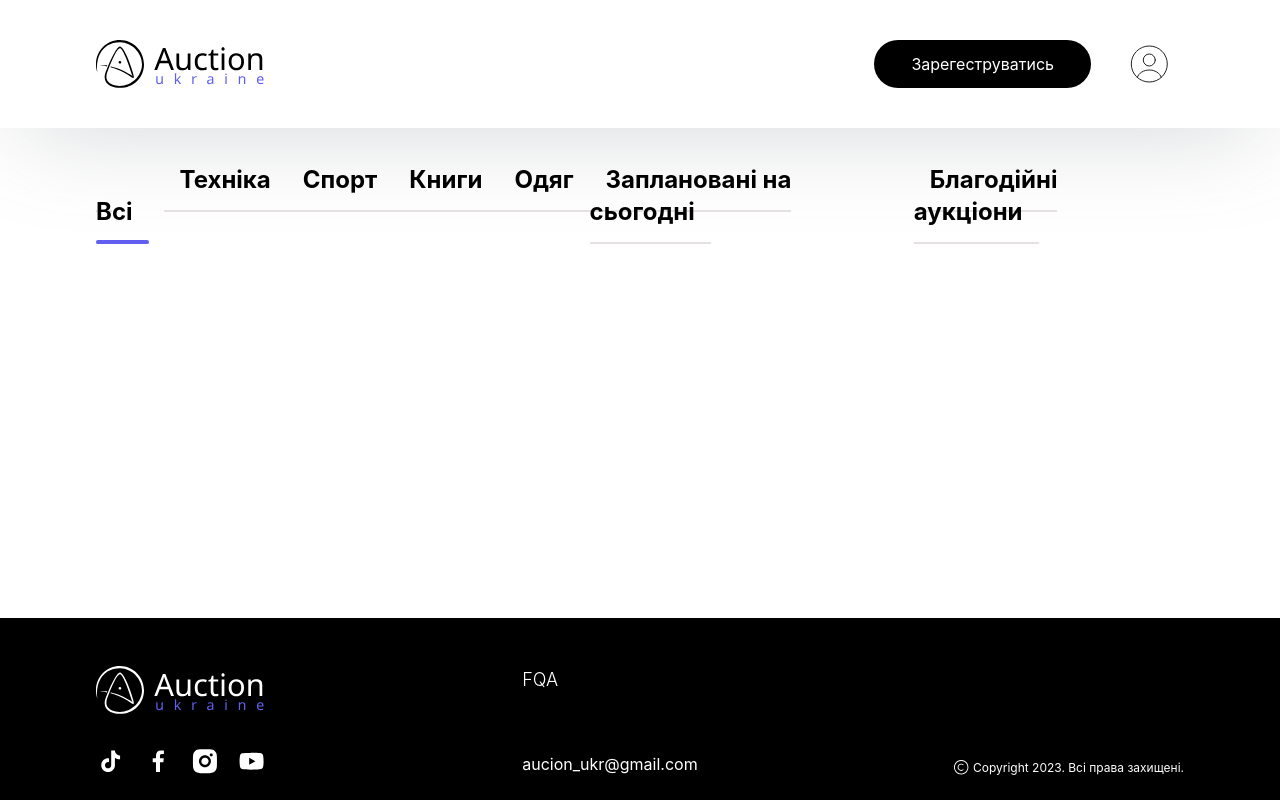
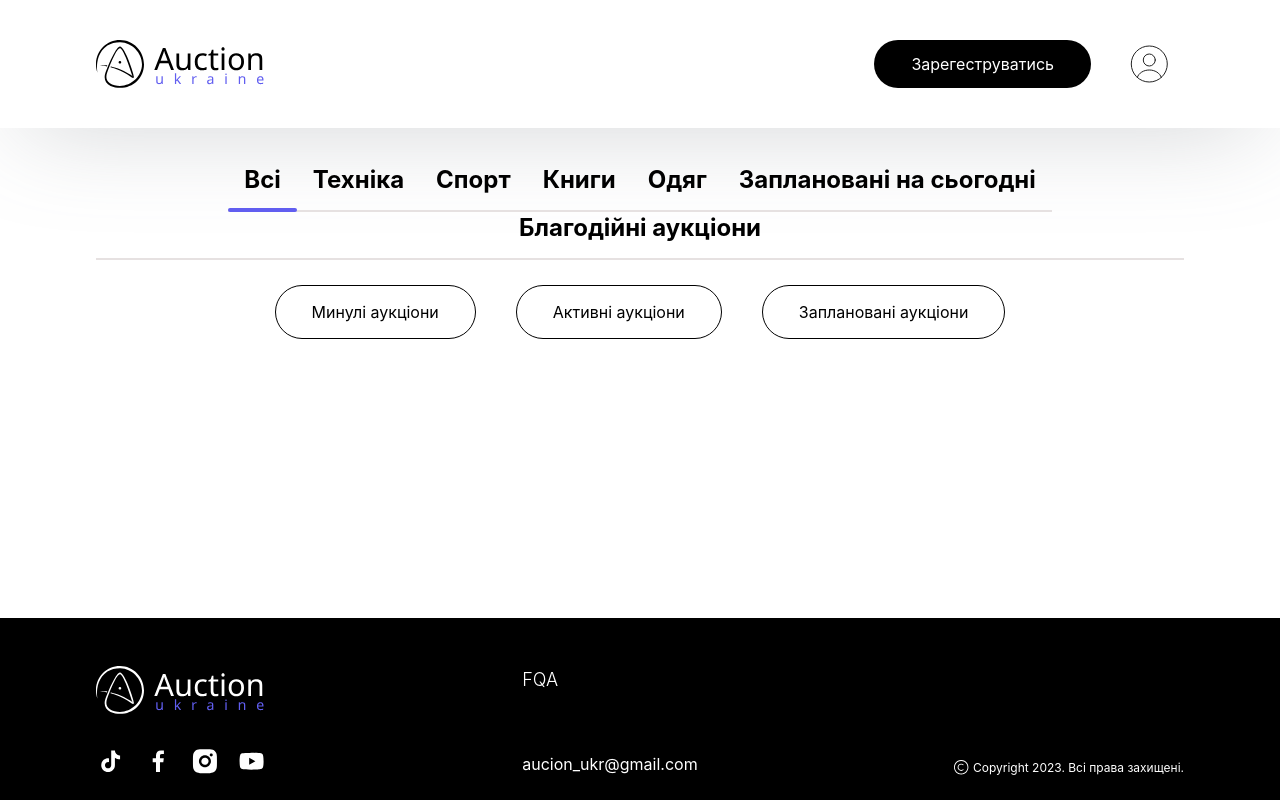
Before and after one commit to NazarGorynych/mmro-test-task-fe, a React (Create React App) app: page / in a window 1280 px wide. Built offline with nearby package versions, Linux system fonts and the light colour scheme; no server answers.

Commit message:
upgrade filter

```diff
--- a/src/components/Filter/index.constants.ts
+++ b/src/components/Filter/index.constants.ts
@@ -1,4 +1,4 @@
-import { FilterFormValues } from "./index.types";
+import { FilterFormValues, CheckboxsType } from "./index.types";
 
 export const listFilter = [
   {
@@ -38,6 +38,27 @@ export const listFilter = [
   }
 ];
 
+export const checkboxs: CheckboxsType[] = [
+  {
+    id: 0,
+    title: "Минулі аукціони",
+    value: "pastAction"
+  },
+  {
+    id: 1,
+    title: "Активні аукціони",
+    value: "activeAction"
+  },
+  {
+    id: 2,
+    title: "Заплановані аукціони",
+    value: "plansAction"
+  }
+];
+
 export const initialValues: FilterFormValues = {
-  auctionType: "all"
+  auctionType: "all",
+  pastAction: false,
+  activeAction: false,
+  plansAction: false
 };
--- a/src/components/Filter/index.tsx
+++ b/src/components/Filter/index.tsx
@@ -2,7 +2,7 @@ import { Field } from "@components/index";
 import cx from "clsx";
 import { useFormik } from "formik";
 
-import { listFilter, initialValues } from "./index.constants";
+import { listFilter, initialValues, checkboxs } from "./index.constants";
 import { FilterFormValues } from "./index.types";
 
 const Filter = () => {
@@ -13,8 +13,11 @@ const Filter = () => {
   });
 
   return (
-    <form className="flex flex-wrap w-full">
-      <div className="flex">
+    <form
+      onSubmit={formik.handleSubmit}
+      className="w-full flex flex-col gap-10"
+    >
+      <div className="flex flex-wrap gap-y-4 justify-center border-b-2 pb-[14px] border-b-[#E6E1E1]">
         {listFilter.map((item) => {
           return (
             <Field
@@ -39,6 +42,29 @@ const Filter = () => {
           );
         })}
       </div>
+      <div className="flex flex-wrap gap-10 h-full justify-center">
+        {checkboxs.map((checkbox) => {
+          const checked = formik.values[checkbox.value];
+          return (
+            <Field
+              type="checkbox"
+              name={checkbox.value}
+              onChange={formik.handleChange}
+              className="hidden"
+              classes={{
+                label: cx(
+                  "border cursor-pointer rounded-4xl border-black text-black py-4 px-9",
+                  { "bg-black text-white": checked }
+                )
+              }}
+              label={checkbox.title}
+              key={checkbox.id}
+              id={checkbox.value}
+              checked={checked}
+            />
+          );
+        })}
+      </div>
     </form>
   );
 };
--- a/src/components/Filter/index.types.ts
+++ b/src/components/Filter/index.types.ts
@@ -7,6 +7,15 @@ export type ActionTypes =
   | "planned"
   | "charitable";
 
+export type CheckboxsType = {
+  id: number;
+  title: string;
+  value: "pastAction" | "activeAction" | "plansAction";
+};
+
 export type FilterFormValues = {
   auctionType: ActionTypes;
+  pastAction: boolean;
+  activeAction: boolean;
+  plansAction: boolean;
 };
--- a/src/pages/HomePage.tsx
+++ b/src/pages/HomePage.tsx
@@ -2,7 +2,7 @@ import { Filter } from "@components/index";
 
 const HomePage = () => {
   return (
-    <section>
+    <section className="w-full">
       <Filter />
     </section>
   );
```
